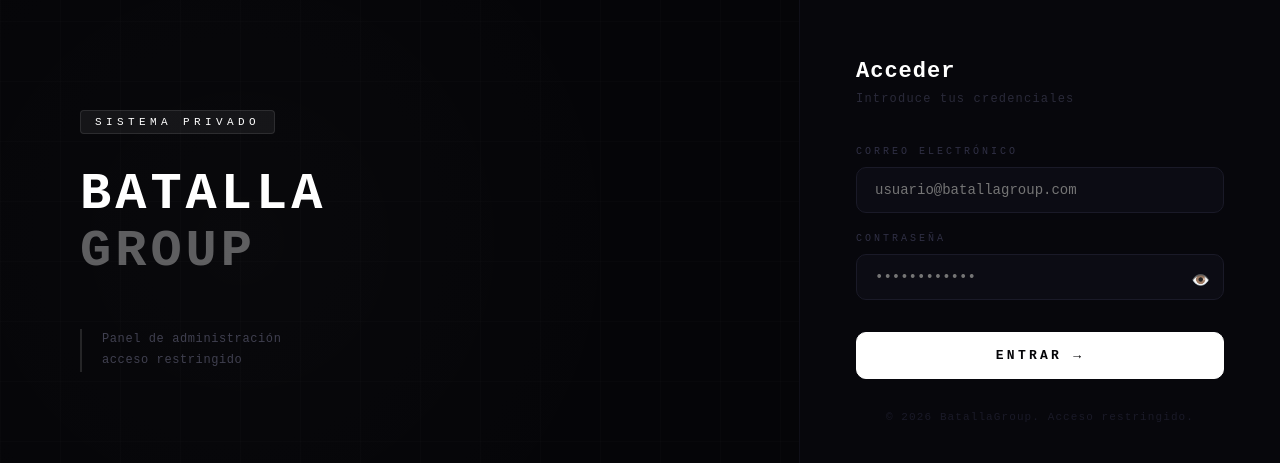
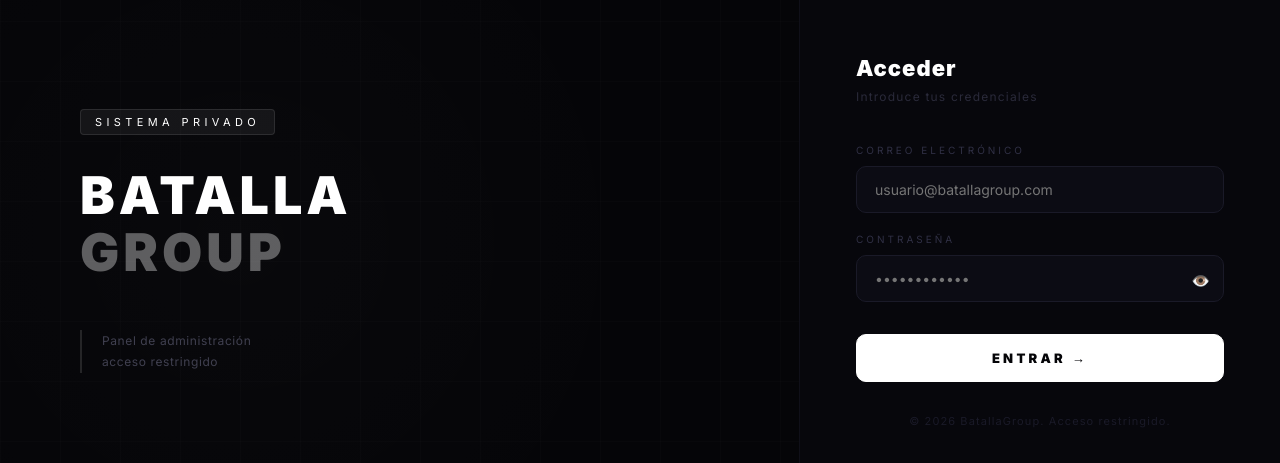
Before and after one commit to batallagroup-tech/batallagroup-dashboard, a React (Vite) app: page / in a window 1280 px wide. Shown: the part 159-622 px from the top of the page. Built offline with nearby package versions, Linux system fonts and the light colour scheme; no server answers.

Commit message:
fix: fuente Inter, botones visibles

```diff
--- a/src/index.css
+++ b/src/index.css
@@ -1,10 +1,12 @@
+@import url('https://fonts.googleapis.com/css2?family=Inter:wght@400;500;600;700;900&display=swap');
+
 *, *::before, *::after { box-sizing: border-box; margin: 0; padding: 0; }
 html, body, #root { min-height: 100vh; width: 100%; }
-body { background: #080810; font-family: 'Courier New', monospace; color: #e8e8ff; }
-input, select, textarea, button { font-family: 'Courier New', monospace; }
-input:focus, select:focus, textarea:focus { outline: none; border-color: rgba(233,30,140,0.5) !important; }
-select option { background: #151525; color: #e8e8ff; }
-::-webkit-scrollbar { width: 6px; }
-::-webkit-scrollbar-track { background: #0e0e1a; }
-::-webkit-scrollbar-thumb { background: #2a2a42; border-radius: 3px; }
-::-webkit-scrollbar-thumb:hover { background: #3a3a52; }
+body { background: #050508; font-family: 'Inter', system-ui, sans-serif; color: #e0e0f0; }
+input, select, textarea, button { font-family: 'Inter', system-ui, sans-serif; }
+input:focus, select:focus, textarea:focus { outline: none; border-color: rgba(255,255,255,0.3) !important; }
+select option { background: #0e0e18; color: #e0e0f0; }
+::-webkit-scrollbar { width: 5px; }
+::-webkit-scrollbar-track { background: #07070c; }
+::-webkit-scrollbar-thumb { background: #1e1e2e; border-radius: 3px; }
+::-webkit-scrollbar-thumb:hover { background: #2a2a3e; }
--- a/src/pages/Home.tsx
+++ b/src/pages/Home.tsx
@@ -51,7 +51,7 @@ export default function Home({ onNavigate, onLogout }: Props) {
     <div style={{
       minHeight: '100vh', width: '100%',
       background: '#050508',
-      fontFamily: "'Courier New', monospace",
+      fontFamily: "'Inter', system-ui, sans-serif",
     }}>
       {/* Grid fondo */}
       <div style={{
@@ -93,7 +93,7 @@ export default function Home({ onNavigate, onLogout }: Props) {
               background: 'none', border: 'none',
               color: '#252535', fontSize: 12,
               cursor: 'pointer', letterSpacing: '0.15em',
-              fontFamily: "'Courier New', monospace",
+              fontFamily: "'Inter', system-ui, sans-serif",
               padding: '0 4px',
             }}
             onMouseEnter={e => (e.currentTarget as HTMLButtonElement).style.color = '#aaaacc'}
--- a/src/pages/Login.tsx
+++ b/src/pages/Login.tsx
@@ -28,7 +28,7 @@ export default function Login({ onLogin }: Props) {
       minHeight: '100vh',
       background: '#050508',
       display: 'flex',
-      fontFamily: "'Courier New', monospace",
+      fontFamily: "'Inter', system-ui, sans-serif",
       overflow: 'hidden',
     }}>
       {/* Left panel — branding */}
@@ -193,7 +193,7 @@ export default function Login({ onLogin }: Props) {
             fontWeight: 900, fontSize: 13,
             cursor: loading ? 'not-allowed' : 'pointer',
             letterSpacing: '0.25em',
-            fontFamily: "'Courier New', monospace",
+            fontFamily: "'Inter', system-ui, sans-serif",
             transition: 'all 0.2s',
           }}
           onMouseEnter={e => {
--- a/src/pages/VORDashboard.tsx
+++ b/src/pages/VORDashboard.tsx
@@ -36,14 +36,14 @@ const PAGE_SIZE = 20;
 const C = {
   pink: '#e91e8c',
   pinkDim: '#aa1565',
-  bg: '#080810',
-  surface: '#0e0e1a',
-  surface2: '#151525',
-  border: '#1e1e32',
-  borderLight: '#2a2a42',
-  text: '#e8e8ff',
-  muted: '#6868a0',
-  dimmed: '#3a3a58',
+  bg: '#050508',
+  surface: '#0c0c14',
+  surface2: '#111120',
+  border: '#1e1e30',
+  borderLight: '#32325a',
+  text: '#eeeeff',
+  muted: '#9090b8',
+  dimmed: '#5a5a80',
 };
 
 const inputStyle: React.CSSProperties = {
@@ -54,7 +54,7 @@ const inputStyle: React.CSSProperties = {
   borderRadius: 8,
   color: C.text,
   fontSize: 13,
-  fontFamily: "'Courier New', monospace",
+  fontFamily: "'Inter', system-ui, sans-serif",
   outline: 'none',
 };
 
@@ -156,7 +156,7 @@ export default function VORDashboard({ onBack }: Props) {
     <div style={{
       minHeight: '100vh', width: '100%',
       background: C.bg,
-      fontFamily: "'Courier New', monospace",
+      fontFamily: "'Inter', system-ui, sans-serif",
     }}>
       {/* Toast */}
       {toast && (
@@ -184,11 +184,11 @@ export default function VORDashboard({ onBack }: Props) {
           <button
             onClick={onBack}
             style={{
-              background: 'rgba(255,255,255,0.04)',
-              border: `1px solid ${C.borderLight}`,
-              borderRadius: 8, color: '#aaa',
+              background: 'rgba(255,255,255,0.07)',
+              border: '1px solid rgba(255,255,255,0.2)',
+              borderRadius: 8, color: '#ccccee',
               padding: '8px 16px', cursor: 'pointer',
-              fontSize: 12, fontFamily: "'Courier New', monospace",
+              fontSize: 12,
             }}
           >
             ← Volver
@@ -210,7 +210,7 @@ export default function VORDashboard({ onBack }: Props) {
             borderRadius: 8, color: '#fff',
             padding: '10px 22px', cursor: 'pointer',
             fontSize: 13, fontWeight: 900,
-            fontFamily: "'Courier New', monospace",
+            fontFamily: "'Inter', system-ui, sans-serif",
             boxShadow: `0 0 16px rgba(233,30,140,0.3)`,
           }}
         >
@@ -398,7 +398,7 @@ export default function VORDashboard({ onBack }: Props) {
                 borderRadius: 8,
                 color: isFirst ? C.dimmed : '#e879b0',
                 padding: '8px 18px', cursor: isFirst ? 'not-allowed' : 'pointer',
-                fontSize: 12, fontFamily: "'Courier New', monospace",
+                fontSize: 12, fontFamily: "'Inter', system-ui, sans-serif",
               }}
             >
               ← Anterior
@@ -419,7 +419,7 @@ export default function VORDashboard({ onBack }: Props) {
                 borderRadius: 8,
                 color: isLast ? C.dimmed : '#e879b0',
                 padding: '8px 18px', cursor: isLast ? 'not-allowed' : 'pointer',
-                fontSize: 12, fontFamily: "'Courier New', monospace",
+                fontSize: 12, fontFamily: "'Inter', system-ui, sans-serif",
               }}
             >
               Siguiente →
@@ -545,7 +545,7 @@ export default function VORDashboard({ onBack }: Props) {
                   border: `1px solid ${C.borderLight}`,
                   borderRadius: 8, color: '#aaa',
                   padding: '10px 22px', cursor: 'pointer',
-                  fontSize: 13, fontFamily: "'Courier New', monospace",
+                  fontSize: 13, fontFamily: "'Inter', system-ui, sans-serif",
                 }}
               >
                 Cancelar
@@ -560,7 +560,7 @@ export default function VORDashboard({ onBack }: Props) {
                   padding: '10px 26px',
                   cursor: saving ? 'not-allowed' : 'pointer',
                   fontSize: 13, fontWeight: 900,
-                  fontFamily: "'Courier New', monospace",
+                  fontFamily: "'Inter', system-ui, sans-serif",
                   boxShadow: saving ? 'none' : '0 0 16px rgba(233,30,140,0.3)',
                 }}
               >
```
